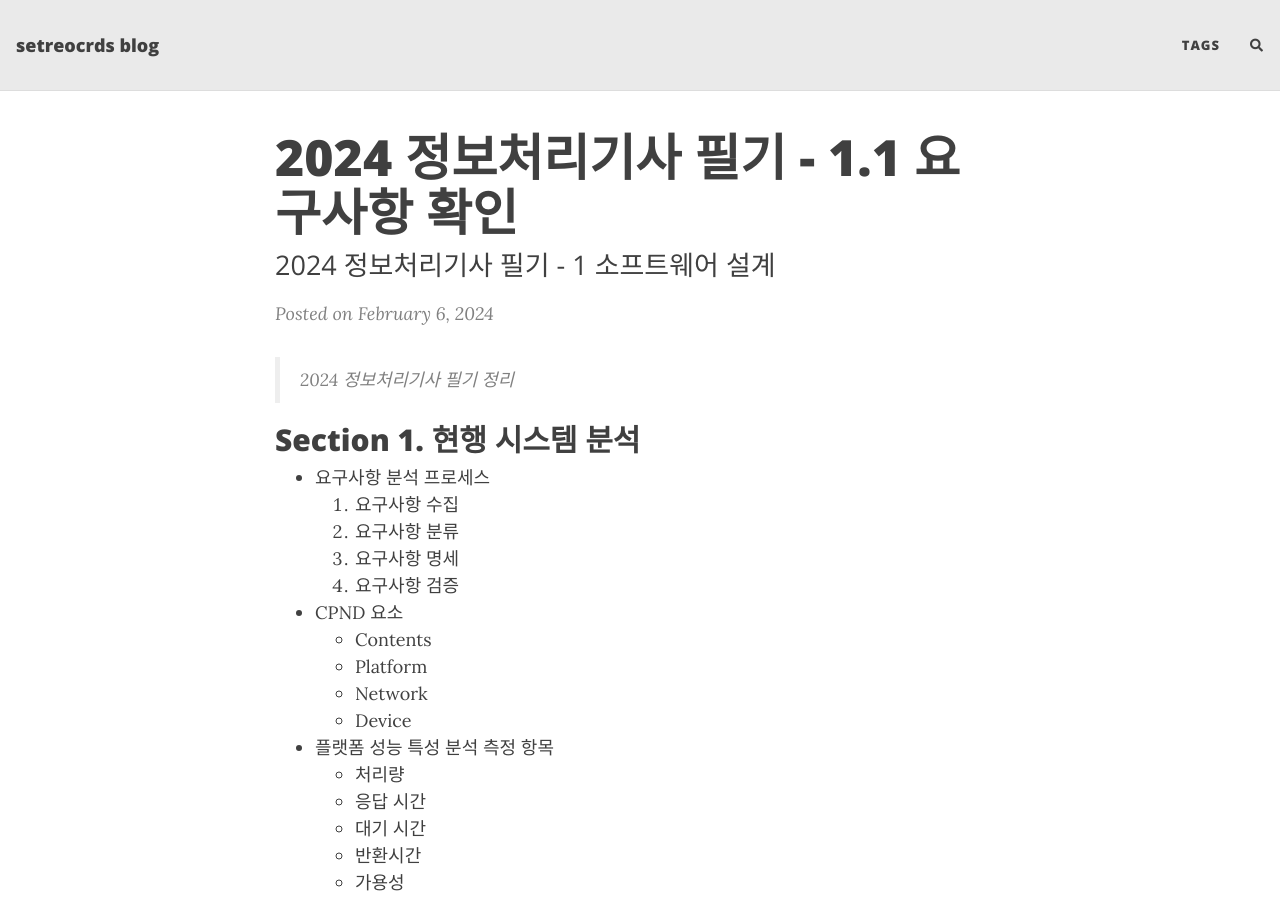
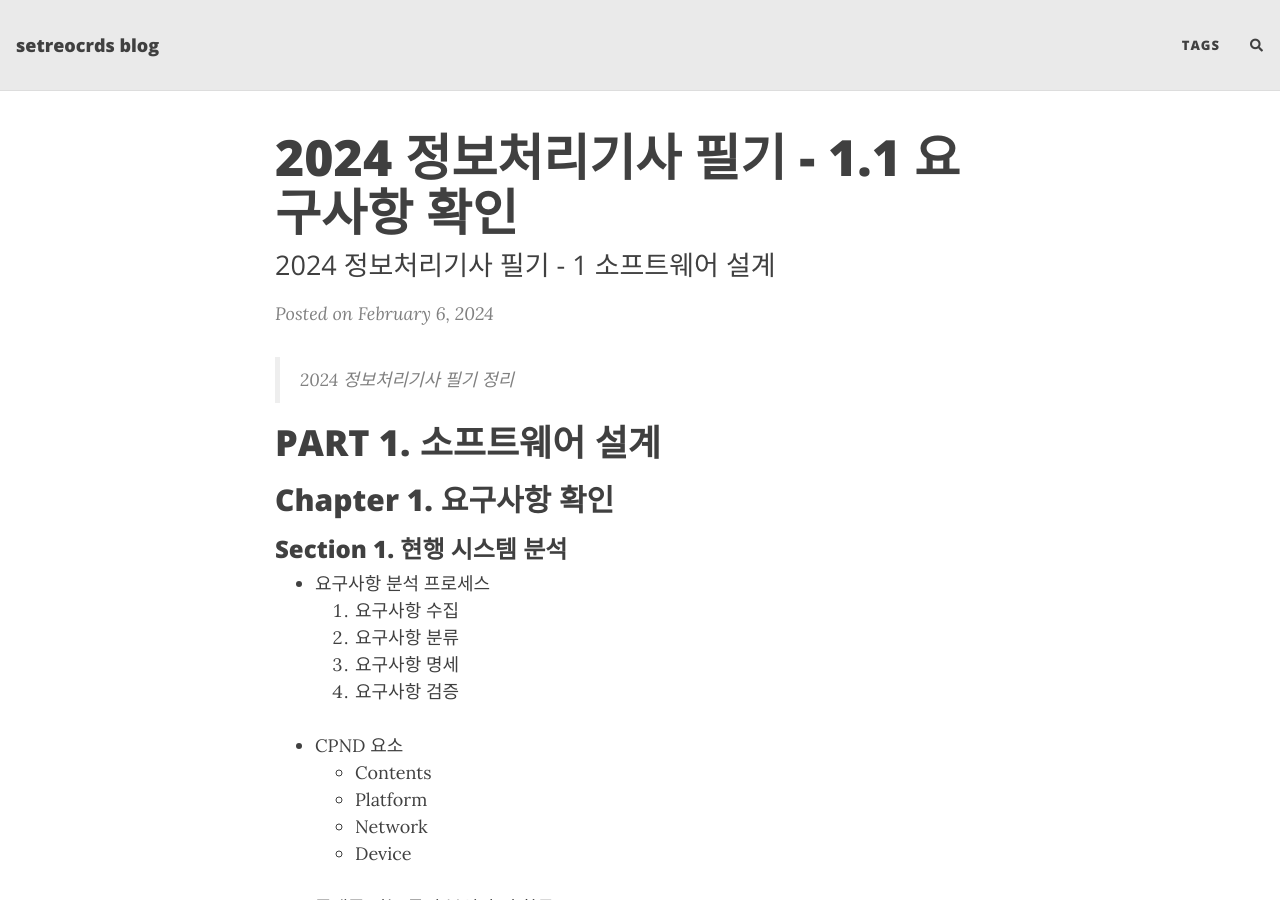
Before and after one commit to setrecords/setrecords.github.io, a Jekyll site: the page built from _posts/2024-02-06-2024 정보처리기사 필기 - 1.1 요구사항 확인.md, in a window 1280 px wide and 900 px high. Built offline with Jekyll 4.4.1, drawn with Linux system fonts in a browser that asks for light colours; nearby versions of some CDN libraries; comment, search, counter and statistics services are not loaded.

Commit message:
Update 2024-02-06-2024 정보처리기사 필기 - 1.1 요구사항 확인.md

```diff
--- a/_posts/2024-02-06-2024 정보처리기사 필기 - 1.1 요구사항 확인.md
+++ b/_posts/2024-02-06-2024 정보처리기사 필기 - 1.1 요구사항 확인.md
@@ -6,21 +6,23 @@ tags: [정보처리기사필기]
 ---
 > 2024 정보처리기사 필기 정리
 
-## Section 1. 현행 시스템 분석
+# PART 1. 소프트웨어 설계
+## Chapter 1. 요구사항 확인
+### Section 1. 현행 시스템 분석
 
 - 요구사항 분석 프로세스
   1. 요구사항 수집
   2. 요구사항 분류
   3. 요구사항 명세
   4. 요구사항 검증
-
+<br/><br/>
 
 - CPND 요소
   - Contents
   - Platform
   - Network
   - Device
-
+<br/><br/>
 
 - 플랫폼 성능 특성 분석 측정 항목
   - 처리량
@@ -30,9 +32,10 @@ tags: [정보처리기사필기]
   - 가용성
   - 자원 사용률
   - 확장성
-
+<br/><br/>
 
 - 현행 시스템 분석
   - 운영체제 분석
   - 네트워크 분석
   - DBMS 분석
+<br/><br/>
```
